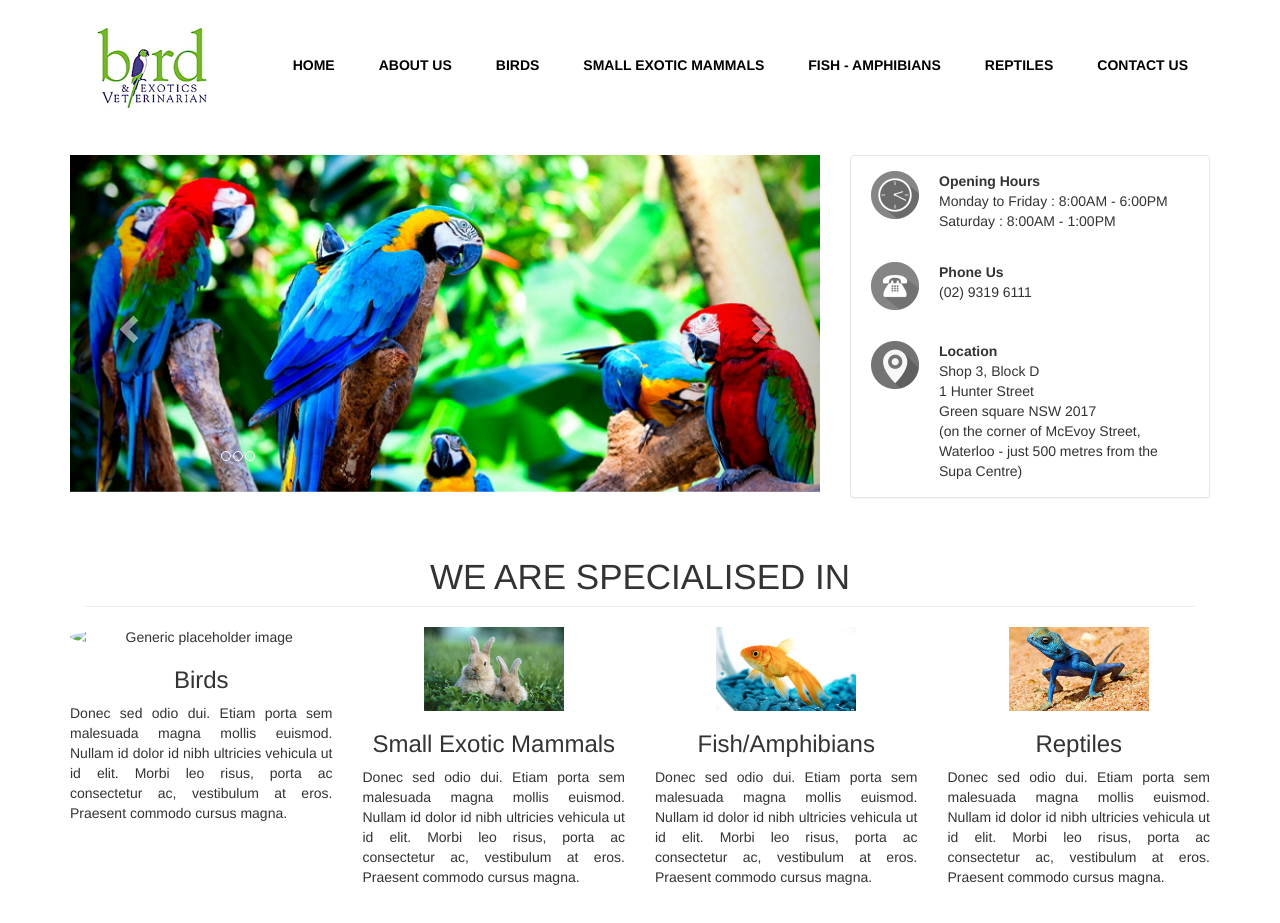
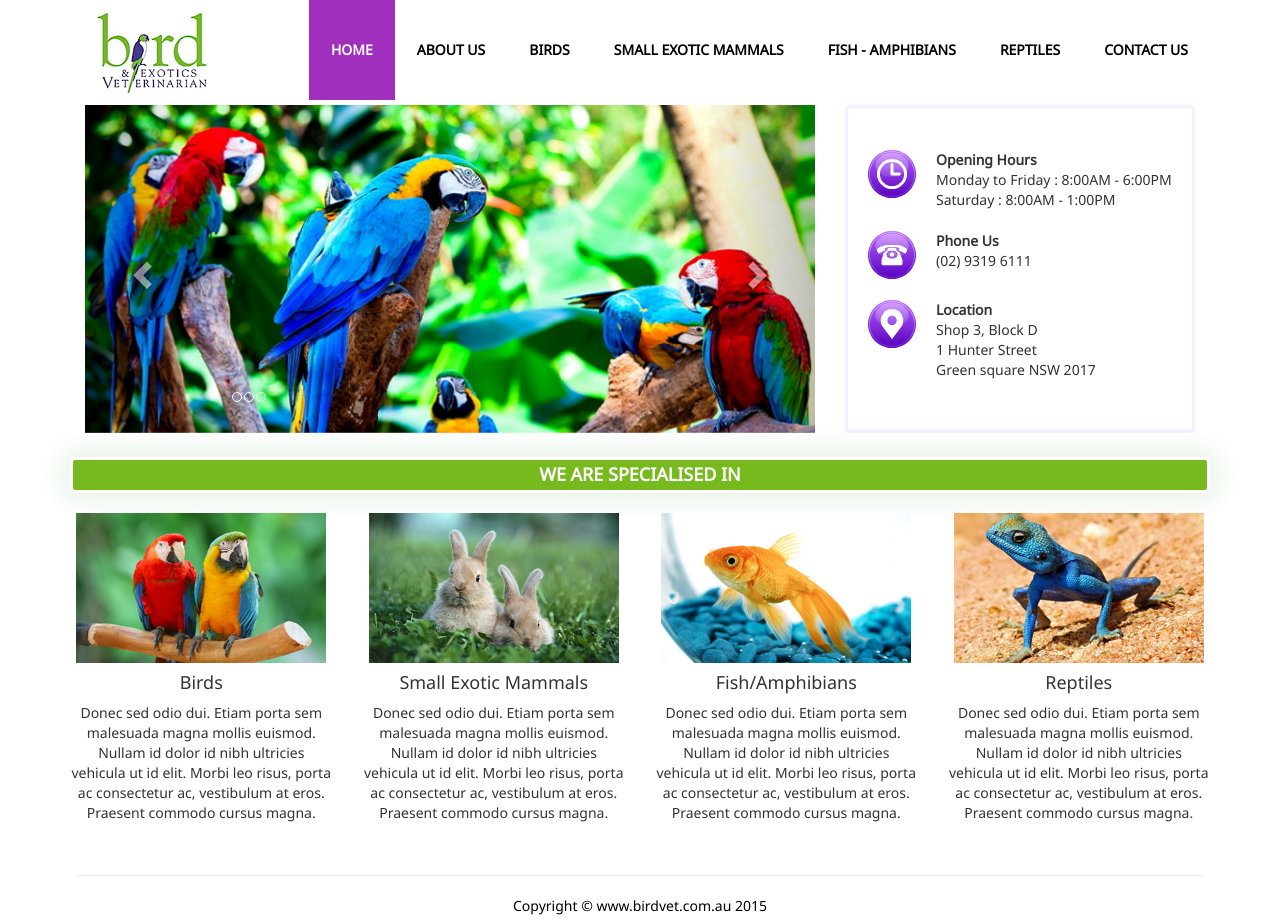
Before and after one commit to madushkie/BirdVet-Website, a plain HTML site: page index.html in a window 1280 px wide. Before the commit the page ends 897 px from the top, so only its background shows below. Drawn offline with nearby package versions, Linux system fonts and the light colour scheme.

Commit message:
Index Page - Js scripts are put on the bottom for site performance - Changed the body fonts to "Noto Sans", Linked from google fonts - Logo padding changed to match the navigation bar. - Navigation bar styling, color and design changed. - Carousel images are center aligned so its responsive on desktop, teblets and mobiles. - Changed panel designs and orientation. - New styling added to specialization div. - Removed height and weight of marketing images. - A new footer added. - CSS file changed accordingly and entered notes to differentiate.

```diff
--- a/css/navigation.css
+++ b/css/navigation.css
@@ -2,6 +2,42 @@
 /* Navigation placeholder */
 [class="col-sm-12"] h1 {
   background-color: #CCE5CC;
+}
+/*Body font styling*/
+body {
+    font-family: 'Noto Sans';
+}
+/*Logo styling*/
+img.logo {
+    padding-top: 10px;
+    padding-left: 25px;
+    padding-right: 25px;
+    float: left;
+}
+
+/*Navigation Menu Styling*/
+div.navbar {
+    margin-bottom: 5px;
+}
+
+/* Carousel and contact information Section - Index Page*/
+div.panel-address > div.panel-heading{
+    padding-top: 5px;
+    padding-bottom: 5px;
+    margin-bottom: 0;
+}
+
+/*Specialisation header*/
+h4.specialisation {
+    padding: 5px;
+    margin-top: 5px;
+    margin-bottom: 20px;
+    text-align: center;
+    background-color: #76BA1E;
+    color: #ffffff;
+    border: solid;
+    border-radius: 5px;
+    box-shadow: 0px 0px 27px 8px rgb(231, 243, 231);
 }
 
 .contact-summary {
@@ -53,9 +89,9 @@ div.contact-info{
 }
 
 div.panel-address{
-	border: solid;
-	border-width: 1px;
-	border-color: #E6E6E6;
+    border: solid;
+    border-width: 3px;
+    border-color: #F7EEFF;
 }
 div.col-sm-10{
 	height: inherit;
@@ -77,18 +113,8 @@ div.navigation{
 	background-color: #CCE680;
 }
 
-img.logo {
-	padding: 25px;
-}
-
-
 h4.contact {
 	font-weight: bold;
-}
-
-
-img.logo {
-	float: left;
 }
 
 h2.contact {
@@ -132,10 +158,9 @@ ul {
     }
 }
 
-/* Restrict navigation styles to desktop only */
-@media (min-width: 992px) {
-
-    ul {
+/* Restrict navigation styles to tablet only */
+@media (min-width: 970px) and (max-width: 1200px) {
+        ul {
         list-style-type: none;
         margin: 0;
         padding: 0;
@@ -204,11 +229,125 @@ ul {
     #custom-bootstrap-menu.navbar-default .navbar-nav>li>a {
         color: rgba(0, 0, 0, 1);
         background-color: rgba(255, 255, 255, 1);
+        margin-top:0px;
     }
     #custom-bootstrap-menu.navbar-default .navbar-nav>li>a:hover,
     #custom-bootstrap-menu.navbar-default .navbar-nav>li>a:focus {
         color: rgba(255, 255, 255, 1);
-        background-color: rgba(97, 179, 101, 1);
+        background-color: rgba(149, 50, 179, 0.8);
+    }
+    #custom-bootstrap-menu.navbar-default .navbar-nav>.active>a,
+    #custom-bootstrap-menu.navbar-default .navbar-nav>.active>a:hover,
+    #custom-bootstrap-menu.navbar-default .navbar-nav>.active>a:focus {
+        color: rgba(255, 255, 255, 1);
+        background-color: rgba(149, 50, 179, 0.8);
+    }
+    #custom-bootstrap-menu.navbar-default .navbar-toggle {
+        border-color: #a12fbd;
+    }
+    #custom-bootstrap-menu.navbar-default .navbar-toggle:hover,
+    #custom-bootstrap-menu.navbar-default .navbar-toggle:focus {
+        background-color: #a12fbd;
+    }
+    #custom-bootstrap-menu.navbar-default .navbar-toggle .icon-bar {
+        background-color: #a12fbd;
+    }
+    #custom-bootstrap-menu.navbar-default .navbar-toggle:hover .icon-bar,
+    #custom-bootstrap-menu.navbar-default .navbar-toggle:focus .icon-bar {
+        background-color: #ffffff;
+    }
+    /* Fixed height for panel-address which displays contact details */
+    div.panel-address > div.panel-heading{
+            padding-top: 15px;
+            padding-bottom: 5px;
+            margin-bottom: 0;
+            width: 33%;
+            display: inline-block;
+            float: left;
+    }
+    div.panel.panel-address {
+        height: 135px;
+    }
+
+}
+
+/* Restrict navigation styles to desktop only */
+@media (min-width: 1200px) {
+    ul {
+        list-style-type: none;
+        margin: 0;
+        padding: 0;
+    }
+
+    li {
+        float: left;
+    }
+
+    a.nav:link, a.nav:visited {
+        display: block;
+        font-weight: bold;
+        width: 100%;
+        color: #FFFFFF;
+        padding: 22px;
+        background-color: #75A319;
+        text-align: center;
+        padding-top: 40px;
+        padding-bottom: 40px;
+        margin-top: 15px;
+        text-decoration: none;
+        text-transform: uppercase;
+    }
+
+    a.nav:hover, a.nav:active {
+        color: #FFFFFF;
+        background-color: #670FA1;
+    }
+
+    a.nav.active {
+        color: rgba(255, 255, 255, 1);
+        background-color: rgba(161, 47, 189, 1);
+    }
+
+    #sidebar-menu .main-menu a {
+        display: block;
+        font-size: 13px;
+        font-weight: 500;
+        color: #999;
+        padding: 4px 20px;
+    }
+    #sidebar-menu .main-menu a:hover {
+        color: #11427D;
+        text-decoration: none;
+        background-color: transparent;
+        border-left: 1px solid #11427D;
+    }
+
+    #sidebar-menu .sub-menu a {
+        padding-top: 1px;
+        padding-bottom: 1px;
+        padding-left: 30px;
+        font-size: 12px;
+        font-weight: 400;
+    }
+
+    #custom-bootstrap-menu.navbar-default .navbar-brand {
+        color: rgba(119, 119, 119, 1);
+    }
+    #custom-bootstrap-menu.navbar-default {
+        font-size: 14px;
+        background-color: rgba(255, 255, 255, 1);
+        border-width: 0px;
+        border-radius: 0px;
+    }
+    #custom-bootstrap-menu.navbar-default .navbar-nav>li>a {
+        color: rgba(0, 0, 0, 1);
+        background-color: rgba(255, 255, 255, 1);
+        margin-top:0px;
+    }
+    #custom-bootstrap-menu.navbar-default .navbar-nav>li>a:hover,
+    #custom-bootstrap-menu.navbar-default .navbar-nav>li>a:focus {
+        color: rgba(255, 255, 255, 1);
+        background-color: rgba(149, 50, 179, 0.8);
     }
     #custom-bootstrap-menu.navbar-default .navbar-nav>.active>a,
     #custom-bootstrap-menu.navbar-default .navbar-nav>.active>a:hover,
@@ -230,4 +369,19 @@ ul {
     #custom-bootstrap-menu.navbar-default .navbar-toggle:focus .icon-bar {
         background-color: #ffffff;
     }
+    /* Fixed height for panel-address which displays contact details */
+    div.panel.panel-address {
+        padding-top: 32px;
+        min-height: 327px;
+    }
 }
+
+/*footer styling*/
+
+footer .footer-below {
+    padding: 7px;
+    color: #000000;
+    text-align: center;
+    margin-top: 15px;
+    background-color: #FFFFFF;
+}
--- a/index.html
+++ b/index.html
@@ -5,17 +5,17 @@
     <meta charset="utf-8">
     <meta name="viewport" content="width=device-width, initial-scale=1">
     <link rel="stylesheet" href="http://maxcdn.bootstrapcdn.com/bootstrap/3.3.4/css/bootstrap.min.css">
-    <script src="https://ajax.googleapis.com/ajax/libs/jquery/1.11.1/jquery.min.js"></script>
-    <script src="http://maxcdn.bootstrapcdn.com/bootstrap/3.3.4/js/bootstrap.min.js"></script>
+
     <!--My links-->
     <link href="css/navigation.css" rel="stylesheet">
+    <link href="//fonts.googleapis.com/css?family=Noto Sans" rel="stylesheet" type="text/css">
     <link rel="stylesheet" href="//maxcdn.bootstrapcdn.com/font-awesome/4.3.0/css/font-awesome.min.css">
     <link href="css/font-awesome.min.css" rel="stylesheet">
 </head>
 
 <body>
     <!-- Nav bar -->
-    <div id="custom-bootstrap-menu" class="navbar navbar-default " role="navigation">
+    <div id="custom-bootstrap-menu" class="navbar navbar-default" role="navigation">
         <div class="container">
             <div class="navbar-header">
                 <img class="logo" src="images/BirdVet_logo.jpg">
@@ -28,7 +28,7 @@
             </div>
             <div class="collapse navbar-collapse navbar-menubuilder">
                 <ul class="nav navbar-nav navbar-right">
-                    <li><a class="nav active" href="index.html">Home</a></li>
+                    <li class="active"><a class="nav active" href="index.html">Home</a></li>
                     <li><a class="nav" href="AboutUs.html">About Us</a></li>
                     <li><a class="nav" href="birds.html">Birds</a></li>
                     <li><a class="nav" href="#">Small Exotic Mammals</a></li>
@@ -42,8 +42,7 @@
 
     <!-- Carousel Row -->
     <div class="container">
-        <div class="row clearfix">
-            <div class="col-md-8">
+            <div class="col-sm-12 col-md-12 col-lg-8">
                 <div class="carousel slide" id="carousel-544994">
                     <ol class="carousel-indicators b">
                         <li class="c" data-slide-to="0" data-target="#carousel-544994">
@@ -55,13 +54,13 @@
                     </ol>
                     <div class="carousel-inner">
                         <div class="item">
-                            <img alt="" src="images/carousel2.jpg" />
+                            <img class="img-responsive center-block" alt="" src="images/carousel2.jpg" />
                         </div>
                         <div class="item active">
-                            <img alt="" src="images/carousel3.jpg" />
+                            <img class="img-responsive center-block" alt="" src="images/carousel3.jpg" />
                         </div>
                         <div class="item">
-                            <img alt="" src="images/carousel1.jpg" />
+                            <img class="img-responsive center-block" alt="" src="images/carousel1.jpg" />
                         </div>
                     </div>
                     <a class="left carousel-control" href="#carousel-544994" data-slide="prev">
@@ -72,13 +71,13 @@
                     </a>
                 </div>
             </div>
-            <div class="col-md-4">
+            <div class="col-sm-12 col-md-12 col-lg-4">
                 <div class="panel panel-address">
                     <div class="panel-heading">
                         <div class="media">
                             <div class="pull-left">
                                 <span class="contact">
-                                    <img class="media-object" src="images/openinghours.png" alt="hours" title="hours">
+                                    <img class="media-object" src="images/openhours.png" alt="hours" title="hours">
                                 </span>
                             </div>
                             <div class="media-body">
@@ -92,7 +91,7 @@
                         <div class="media">
                             <div class="pull-left">
                                 <span class="contact">
-                                    <img class="media-object" src="images/phone-icon.png" alt="hours" title="hours">
+                                    <img class="media-object" src="images/phone_us.png" alt="hours" title="hours">
                                 </span>
                             </div>
                             <div class="media-body">
@@ -105,7 +104,7 @@
                         <div class="media">
                             <div class="pull-left">
                                 <span class="contact">
-                                    <img class="media-object" src="images/Maps-Pin-Place-icon.png" alt="hours" title="hours">
+                                    <img class="media-object" src="images/location.png" alt="hours" title="hours">
                                 </span>
                             </div>
                             <div class="media-body">
@@ -113,45 +112,53 @@
                                 Shop 3, Block D<br>
                                 1 Hunter Street<br>
                                 Green square NSW 2017<br>
-                                (on the corner of McEvoy Street, Waterloo - just 500 metres from the Supa Centre)
                             </div>
                         </div>
                     </div>
                 </div>
             </div>
         </div>
-    </div>
 </div>
-<div class="container marketing">
-    <div class="col-xs-12">
-        <h1 class="page-header" align="center">
-            WE ARE SPECIALISED IN
-        </h1>
-    </div>
+
+
+    <div class="container specialisation">
+        <h4 class="specialisation">
+            <b>WE ARE SPECIALISED IN</b>
+        </h4>
 
     <!-- Three columns of text below the carousel -->
     <div class="row" align="center">
         <div class="col-lg-3 col-sm-6">
-            <img class="img-responsive img-circle" src="images/Bird_1.png" alt="Generic placeholder image">
-            <h3>Birds</h3>
+            <img class="img-responsive" src="images/Bird_1.jpg" alt="Generic placeholder image">
+            <h4>Birds</h4>
             <p>Donec sed odio dui. Etiam porta sem malesuada magna mollis euismod. Nullam id dolor id nibh ultricies vehicula ut id elit. Morbi leo risus, porta ac consectetur ac, vestibulum at eros. Praesent commodo cursus magna.</p>
         </div><!-- /.col-lg-4 -->
         <div class="col-lg-3 col-sm-6">
-            <img class="img-responsive" src="images/Rabbit_1.jpg" alt="Generic placeholder image" width="140" height="140">
-            <h3>Small Exotic Mammals</h3>
+            <img class="img-responsive" src="images/Rabbit_1.jpg" alt="Generic placeholder image">
+            <h4>Small Exotic Mammals</h4>
             <p>Donec sed odio dui. Etiam porta sem malesuada magna mollis euismod. Nullam id dolor id nibh ultricies vehicula ut id elit. Morbi leo risus, porta ac consectetur ac, vestibulum at eros. Praesent commodo cursus magna.</p>
         </div><!-- /.col-lg-4 -->
         <div class="col-lg-3 col-sm-6">
-            <img class="img-responsive" src="images/Fish_1.jpg" alt="Generic placeholder image" width="140" height="140">
-            <h3>Fish/Amphibians</h3>
+            <img class="img-responsive" src="images/Fish_1.jpg" alt="Generic placeholder image">
+            <h4>Fish/Amphibians</h4>
             <p>Donec sed odio dui. Etiam porta sem malesuada magna mollis euismod. Nullam id dolor id nibh ultricies vehicula ut id elit. Morbi leo risus, porta ac consectetur ac, vestibulum at eros. Praesent commodo cursus magna.</p>
         </div><!-- /.col-lg-4 -->
         <div class="col-lg-3 col-sm-6">
-            <img class="img-responsive" src="images/Lizard_1.jpg" alt="Generic placeholder image" width="140" height="140">
-            <h3>Reptiles</h3>
+            <img class="img-responsive" src="images/Lizard_1.jpg" alt="Generic placeholder image">
+            <h4>Reptiles</h4>
             <p>Donec sed odio dui. Etiam porta sem malesuada magna mollis euismod. Nullam id dolor id nibh ultricies vehicula ut id elit. Morbi leo risus, porta ac consectetur ac, vestibulum at eros. Praesent commodo cursus magna.</p>
         </div><!-- /.col-lg-4 -->
     </div><!-- /.row -->
 
 </body>
+
+<footer>
+    <div class="footer-below">
+        <hr>
+        Copyright &copy; www.birdvet.com.au 2015
+    </div>
+</footer>
+
+ <script src="https://ajax.googleapis.com/ajax/libs/jquery/1.11.1/jquery.min.js"></script>
+ <script src="http://maxcdn.bootstrapcdn.com/bootstrap/3.3.4/js/bootstrap.min.js"></script>
 </html>
```
Also changed, not shown: images/clock.png (added), images/location.png (added), images/openhours.png (added), images/phone1.png (added), images/phone_us.png (added), images/specialisation_banner.png (added), js/custom.js (added).
